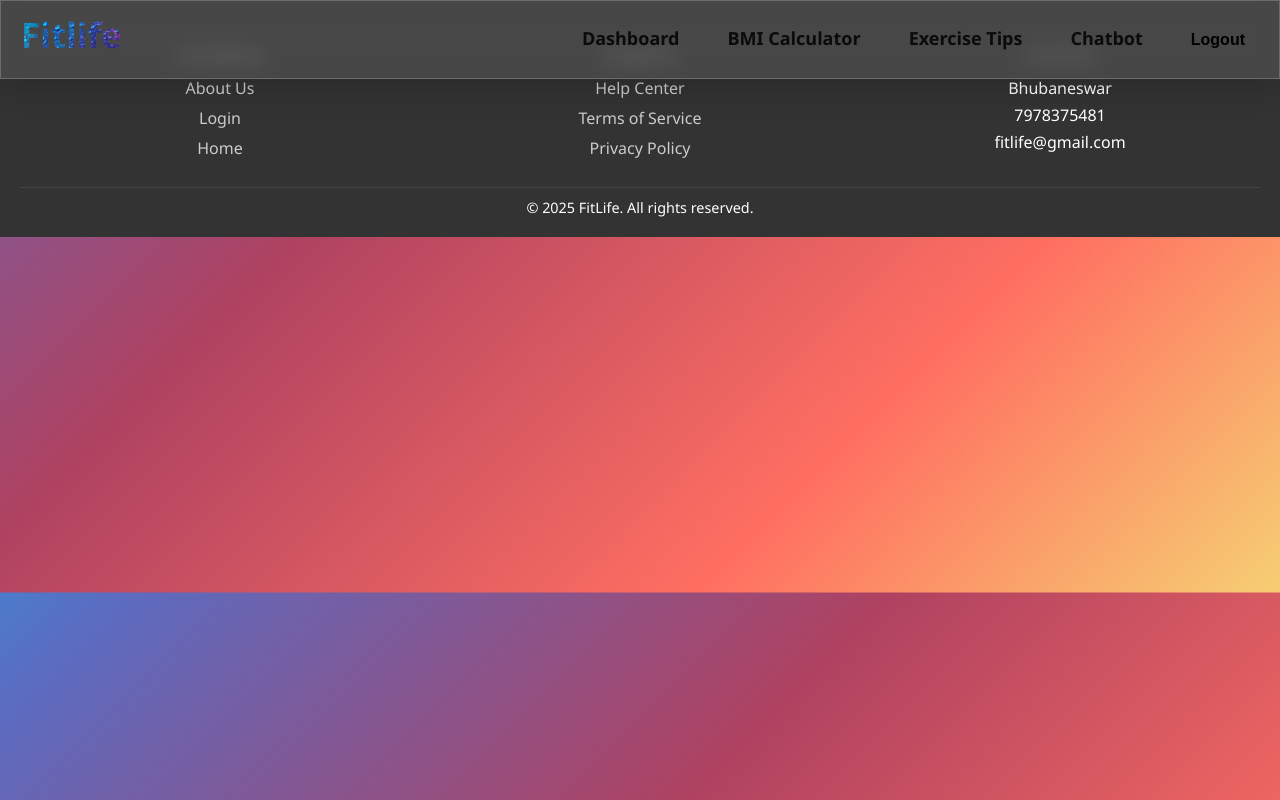
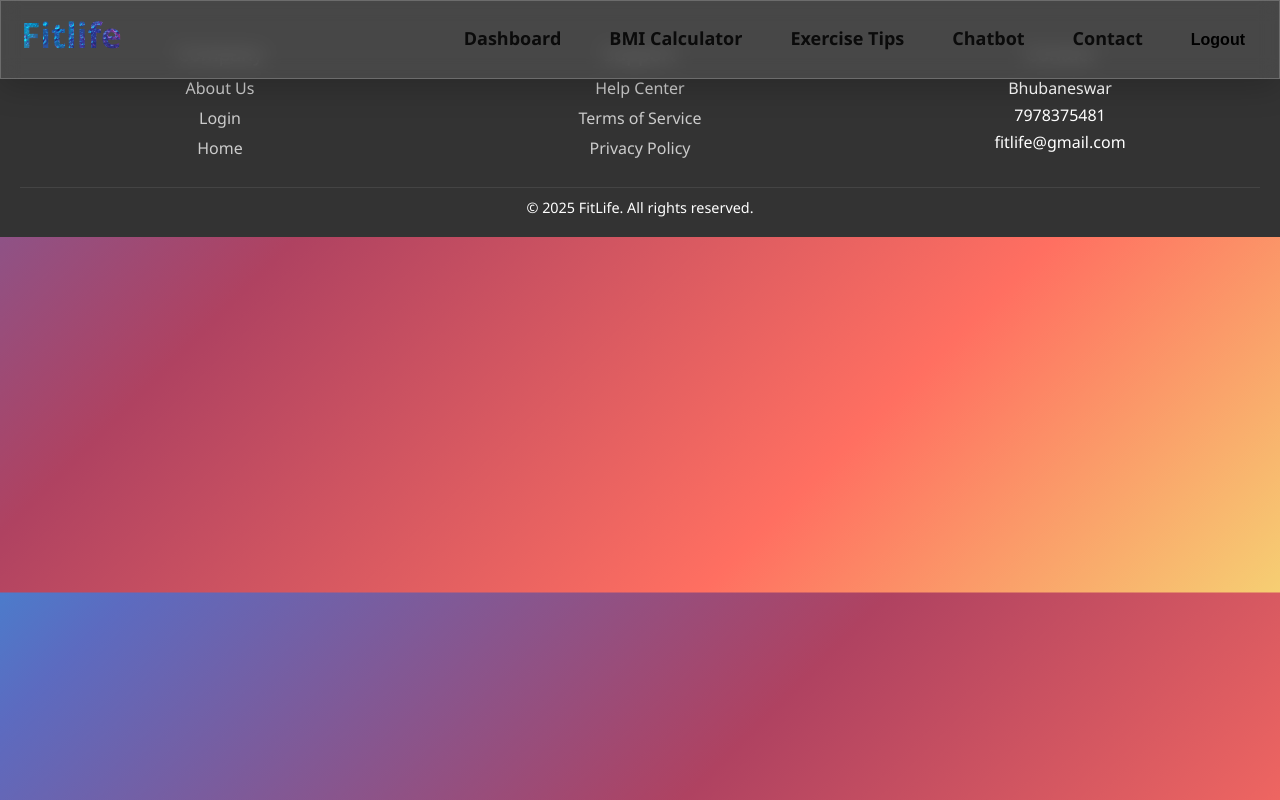
Before and after one commit to Sachin3439/fitlife1, a React (Create React App) app in the folder fronted/: page /dashboard in a window 1280 px wide. Built offline with nearby package versions, Linux system fonts and the light colour scheme.

Commit message:
Update Navbard.js

```diff
--- a/fronted/src/Dashboard/Navbard.js
+++ b/fronted/src/Dashboard/Navbard.js
@@ -37,7 +37,7 @@ function Navbar() {
         <li><Link to="/bmi">BMI Calculator</Link></li>
         <li><Link to="/exercise">Exercise Tips</Link></li>
         <li><Link to="/chatbot">Chatbot</Link></li>
-
+        <li><Link to="/contactd">Contact</Link></li>
         <li>
           <button onClick={handleLogout} className="logout-btn">Logout</button>
         </li>
```
